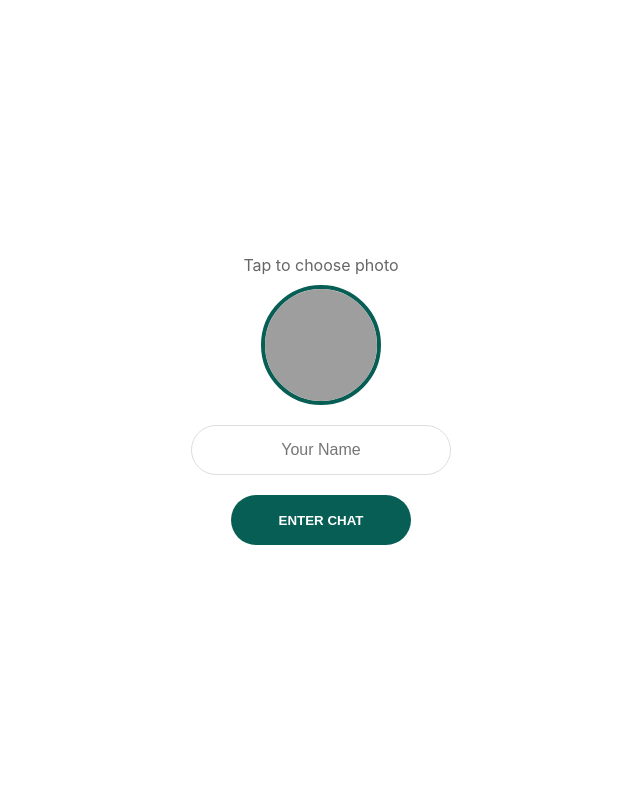
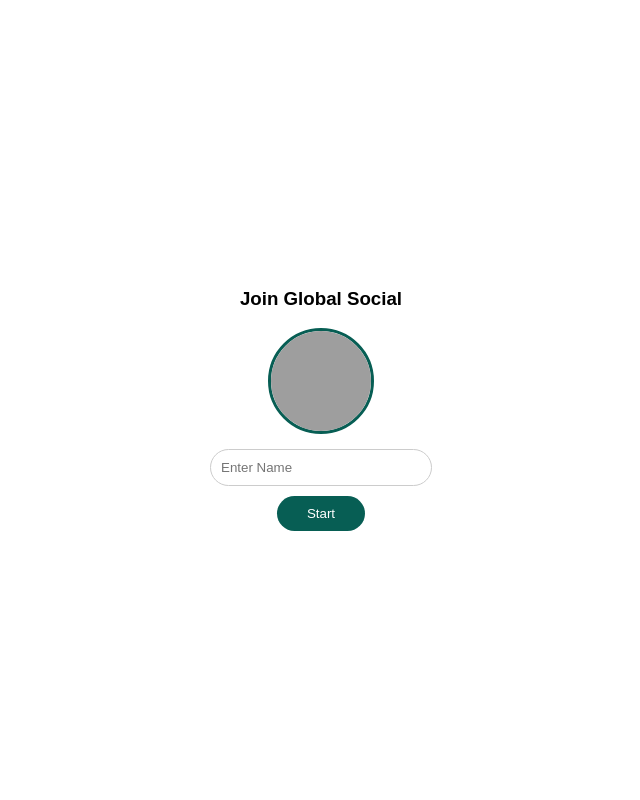
Before and after one commit to smithlowe/corny-chat, a Flask app: template templates/index.html in a window 1280 px wide. Shown: the whole page, without its empty margins (319-959 px from the left). Run offline with Flask 3, Linux system fonts and the light colour scheme; the template is opened without the code that fills it, so the values that code supplies are empty; parts of the project's set-up code (start-up, migrations or seed data) failed here and were passed over; some libraries are stand-ins or nearby versions; grey boxes are pictures that could not be loaded.

Commit message:
Connected database and fixed chat

```diff
--- a/app.py
+++ b/app.py
@@ -1,26 +1,24 @@
 import os
-from datetime import datetime
-from flask import Flask, render_template
+from flask import Flask, render_html
+from flask_sqlalchemy import SQLAlchemy
 from flask_socketio import SocketIO, emit
-from flask_sqlalchemy import SQLAlchemy
 
 app = Flask(__name__)
+app.config['SECRET_KEY'] = 'secret!'
 
-# Database Configuration
-app.config['SQLALCHEMY_DATABASE_URI'] = os.environ.get('DATABASE_URL', 'sqlite:///chat.db')
+# Connects to the Render Database
+app.config['SQLALCHEMY_DATABASE_URI'] = os.getenv('DATABASE_URL', 'sqlite:///chat.db')
 app.config['SQLALCHEMY_TRACK_MODIFICATIONS'] = False
+
 db = SQLAlchemy(app)
+socketio = SocketIO(app, cors_allowed_origins="*")
 
-# HD Buffer for Gallery Images
-socketio = SocketIO(app, cors_allowed_origins="*", max_http_buffer_size=10000000)
-
+# Database Table for Messages
 class Message(db.Model):
     id = db.Column(db.Integer, primary_key=True)
-    username = db.Column(db.String(50), nullable=False)
-    content = db.Column(db.Text, nullable=False)
-    timestamp = db.Column(db.String(10), default=lambda: datetime.now().strftime("%H:%M"))
-    is_audio = db.Column(db.Boolean, default=False)
-    profile_pic = db.Column(db.Text, nullable=True)
+    username = db.Column(db.String(50))
+    message = db.Column(db.Text)
+    profile_pic = db.Column(db.Text) # Stores the gallery image string
 
 with app.app_context():
     db.create_all()
@@ -31,24 +29,22 @@ def index():
 
 @socketio.on('message')
 def handle_message(data):
-    if data.get('message') == "/clear":
+    # Secret command to clear chat
+    if data.get('message') == "/clear_all_now":
         Message.query.delete()
         db.session.commit()
         emit('reload', broadcast=True)
         return
 
+    # Save normal messages
     new_msg = Message(
         username=data['username'],
-        content=data['message'],
-        is_audio=data.get('is_audio', False),
-        profile_pic=data.get('profile_pic')
+        message=data['message'],
+        profile_pic=data.get('profile_pic', '')
     )
     db.session.add(new_msg)
     db.session.commit()
-
-    data['time'] = datetime.now().strftime("%H:%M")
     emit('message', data, broadcast=True)
 
 if __name__ == '__main__':
-    port = int(os.environ.get('PORT', 10000))
-    socketio.run(app, host='0.0.0.0', port=port)
+    socketio.run(app, host='0.0.0.0', port=10000)
--- a/templates/index.html
+++ b/templates/index.html
@@ -1,125 +1,93 @@
 <!DOCTYPE html>
-<html lang="en">
+<html>
 <head>
-    <meta charset="UTF-8">
     <meta name="viewport" content="width=device-width, initial-scale=1.0">
     <title>Global Social</title>
     <script src="https://cdnjs.cloudflare.com/ajax/libs/socket.io/4.0.1/socket.io.js"></script>
     <style>
-        * { box-sizing: border-box; margin: 0; padding: 0; }
-        body { font-family: -apple-system, sans-serif; background: #e5ddd5; display: flex; justify-content: center; height: 100vh; }
-        #app { width: 100%; max-width: 500px; height: 100%; background: #fff; display: flex; flex-direction: column; position: relative;}
-
-        header { background: #075e54; color: white; padding: 12px 15px; flex-shrink: 0; display: flex; justify-content: space-between; align-items: center; }
-        #chat { flex: 1; overflow-y: auto; padding: 15px; background: #f0f2f5; }
-
-        .msg-row { margin-bottom: 12px; display: flex; align-items: flex-end; gap: 8px; animation: fadeIn 0.3s; }
-        @keyframes fadeIn { from { opacity: 0; transform: translateY(5px); } to { opacity: 1; } }
-
-        .is-me { flex-direction: row-reverse; }
-        .pfp { width: 38px; height: 38px; border-radius: 50%; object-fit: cover; border: 1px solid #ddd; background: #eee; }
-        .bubble { max-width: 75%; padding: 10px; border-radius: 12px; font-size: 15px; box-shadow: 0 1px 1px rgba(0,0,0,0.1); position: relative; }
-        .mine { background: #dcf8c6; border-top-right-radius: 2px; }
-        .theirs { background: #fff; border-top-left-radius: 2px; }
-
-        .input-bar { padding: 10px; background: #f0f0f0; display: flex; gap: 10px; align-items: center; border-top: 1px solid #ddd; }
-        #msg-in { flex: 1; padding: 12px; border-radius: 25px; border: 1px solid #ccc; outline: none; }
-        .btn { border-radius: 50%; background: #075e54; color: white; border: none; cursor: pointer; display: flex; align-items: center; justify-content: center; }
-        .btn-send { width: 45px; height: 45px; font-size: 20px; }
-        .btn-pfp { width: 32px; height: 32px; font-size: 14px; background: rgba(255,255,255,0.2); }
-
-        #login { position: fixed; inset: 0; background: #fff; z-index: 1000; display: flex; flex-direction: column; align-items: center; justify-content: center; }
-        .pfp-pick { width: 120px; height: 120px; border-radius: 50%; border: 4px solid #075e54; margin-bottom: 20px; cursor: pointer; object-fit: cover; background: #f9f9f9; }
+        body { font-family: sans-serif; background: #e5ddd5; margin: 0; height: 100vh; display: flex; flex-direction: column; }
+        header { background: #075e54; color: white; padding: 15px; display: flex; justify-content: space-between; align-items: center; }
+        #chat { flex: 1; overflow-y: auto; padding: 15px; }
+        .msg { margin-bottom: 10px; display: flex; align-items: flex-end; gap: 8px; }
+        .msg.me { flex-direction: row-reverse; }
+        .pfp { width: 35px; height: 35px; border-radius: 50%; object-fit: cover; background: #eee; }
+        .bubble { max-width: 70%; padding: 8px 12px; border-radius: 10px; background: white; box-shadow: 0 1px 1px rgba(0,0,0,0.1); }
+        .me .bubble { background: #dcf8c6; }
+        .input-area { padding: 10px; background: #f0f0f0; display: flex; gap: 10px; }
+        input { flex: 1; padding: 10px; border-radius: 20px; border: 1px solid #ccc; outline: none; }
+        #login { position: fixed; inset: 0; background: white; z-index: 100; display: flex; flex-direction: column; align-items: center; justify-content: center; }
+        .preview { width: 100px; height: 100px; border-radius: 50%; object-fit: cover; border: 3px solid #075e54; margin-bottom: 15px; cursor: pointer; }
     </style>
 </head>
 <body>
-<div id="app">
+
 <div id="login">
-        <p style="margin-bottom: 10px; color: #666;">Tap to choose photo</p>
-        <img id="pre" class="pfp-pick" src="https://api.dicebear.com/7.x/bottts/svg?seed=new" onclick="document.getElementById('fin').click()">
-        <input type="file" id="fin" accept="image/*" style="display:none" onchange="imgL(this)">
-        <input type="text" id="nin" placeholder="Your Name" style="width:260px; padding:15px; border-radius:30px; border:1px solid #ddd; text-align:center; margin-bottom:20px; font-size: 16px;">
-        <button onclick="go()" class="btn" style="width:180px; height:50px; border-radius:30px; font-weight:bold;">ENTER CHAT</button>
+    <h3>Join Global Social</h3>
+    <img id="pre" class="preview" src="https://api.dicebear.com/7.x/bottts/svg?seed=1" onclick="document.getElementById('file').click()">
+    <input type="file" id="file" hidden accept="image/*" onchange="upload(this)">
+    <input type="text" id="user-in" placeholder="Enter Name" style="flex:none; width: 200px; margin-bottom: 10px;">
+    <button onclick="join()" style="padding: 10px 30px; border-radius: 20px; background: #075e54; color: white; border: none;">Start</button>
 </div>
 
 <header>
+    <button onclick="clearChat()" style="background:none; border:none; font-size:20px; cursor:pointer;">🗑️</button>
     <strong>Global Social</strong>
-        <button class="btn btn-pfp" onclick="document.getElementById('fin').click()" title="Change Profile Picture">📷</button>
+    <button onclick="document.getElementById('file').click()" style="background:none; border:none; font-size:20px; cursor:pointer;">📷</button>
 </header>
 
 <div id="chat"></div>
 
-    <div class="input-bar">
+<div class="input-area">
     <input type="text" id="msg-in" placeholder="Type a message..." onkeypress="if(event.key==='Enter')send()">
-        <button class="btn btn-send" onclick="send()">➤</button>
-    </div>
+    <button onclick="send()" style="border:none; background:none; font-size:25px; cursor:pointer;">➤</button>
 </div>
 
 <script>
     const socket = io();
-    let myN = localStorage.getItem('cn') || "";
-    let myP = localStorage.getItem('cp') || "";
+    let myN = localStorage.getItem('un') || "";
+    let myP = localStorage.getItem('up') || "";
 
-    // Show login if no name saved
-    if (myN) {
-        document.getElementById('login').style.display = 'none';
-        if(myP) document.getElementById('pre').src = myP;
-    }
+    if(myN) document.getElementById('login').style.display = 'none';
 
-    // Handle Gallery Upload
-    function imgL(input) {
-        if (input.files && input.files[0]) {
+    function upload(input) {
         const reader = new FileReader();
-            reader.onload = (e) => {
-                const base64Image = e.target.result;
-                document.getElementById('pre').src = base64Image;
-                myP = base64Image;
-                localStorage.setItem('cp', base64Image); // Save to phone memory
+        reader.onload = e => {
+            myP = e.target.result;
+            document.getElementById('pre').src = myP;
+            localStorage.setItem('up', myP);
         };
         reader.readAsDataURL(input.files[0]);
     }
-    }
 
-    function go() {
-        const n = document.getElementById('nin').value.trim();
-        if (n) {
-            myN = n;
-            localStorage.setItem('cn', n);
-            document.getElementById('login').style.display = 'none';
-        }
+    function join() {
+        const val = document.getElementById('user-in').value;
+        if(val) { myN = val; localStorage.setItem('un', val); document.getElementById('login').style.display = 'none'; }
     }
 
     function send() {
         const input = document.getElementById('msg-in');
-        if (input.value.trim()) {
-            socket.emit('message', {
-                username: myN,
-                message: input.value,
-                profile_pic: myP
-            });
+        if(input.value.trim()) {
+            socket.emit('message', {username: myN, message: input.value, profile_pic: myP});
             input.value = '';
         }
     }
 
+    function clearChat() {
+        if(confirm("Wipe all messages?")) socket.emit('message', {message: "/clear_all_now"});
+    }
+
     socket.on('message', d => {
-        const chat = document.getElementById('chat');
         const isMe = d.username === myN;
+        const pic = d.profile_pic || `https://api.dicebear.com/7.x/bottts/svg?seed=${d.username}`;
+        const html = `<div class="msg ${isMe?'me':''}">
+            <img src="${pic}" class="pfp">
+            <div class="bubble"><b>${isMe?'':d.username+'<br>'}</b>${d.message}</div>
+        </div>`;
+        document.getElementById('chat').insertAdjacentHTML('beforeend', html);
+        document.getElementById('chat').scrollTop = document.getElementById('chat').scrollHeight;
+    });
 
-        // Use uploaded pic, or a default bot avatar if empty
-        const picSource = d.profile_pic || `https://api.dicebear.com/7.x/bottts/svg?seed=${d.username}`;
-
-        const html = `
-            <div class="msg-row ${isMe ? 'is-me' : ''}">
-                <img src="${picSource}" class="pfp">
-                <div class="bubble ${isMe ? 'mine' : 'theirs'}">
-                    ${!isMe ? `<span style="font-size:11px; font-weight:bold; color:#075e54; display:block; margin-bottom:3px;">${d.username}</span>` : ''}
-                    ${d.message}
-                </div>
-            </div>`;
-
-        chat.insertAdjacentHTML('beforeend', html);
-        chat.scrollTop = chat.scrollHeight;
-    });
+    socket.on('reload', () => location.reload());
 </script>
 </body>
 </html>
```
Lines whose indentation alone changed are shown as unchanged.
